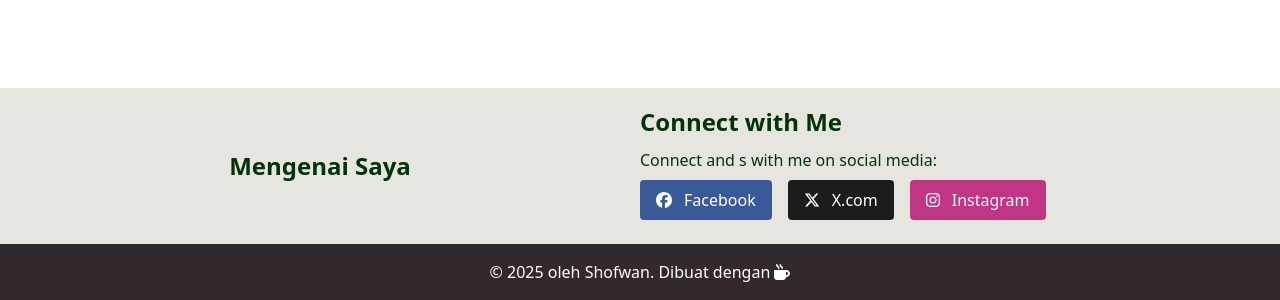
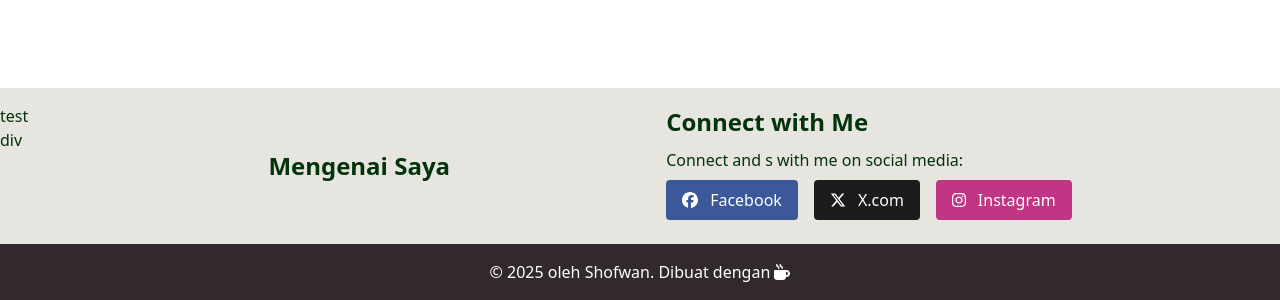
Before and after one commit to shofwan13/Web-Gemas-RT-YIB, a React (Vite) app: page / in a window 1280 px wide. Shown: the part 1246-1546 px from the top of the page. Built offline with nearby package versions, Linux system fonts and the light colour scheme.

Commit message:
tambah div

```diff
--- a/src/components/mainfooter.jsx
+++ b/src/components/mainfooter.jsx
@@ -11,6 +11,7 @@ const MainFooter = () => {
         className="bg-[#E7E5DF] text-[#03330a] py-4 flex flex-col md:flex-row"
         md:height="h-[100px]"
       >
+        <div>test div</div>
         {/* Div pertama */}
         <div className="w-full md:w-1/2 flex items-center justify-center mb-4 md:mb-0">
           <h3 className="text-[20px] md:text-[24px] font-bold">
```
